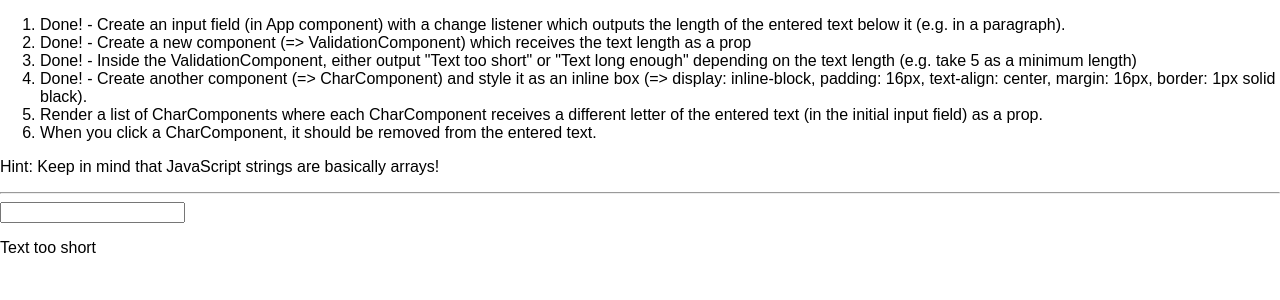
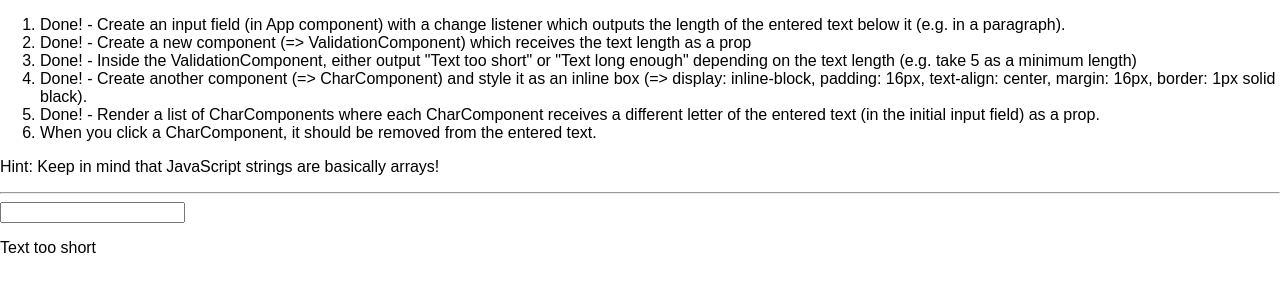
Before and after one commit to W3AI/react-solver-template, a React (Create React App) app: page / in a window 1280 px wide. Shown: the top 300 px of the page. Built offline with nearby package versions, Linux system fonts and the light colour scheme.

Commit message:
marked item 5 complete

```diff
--- a/src/App.js
+++ b/src/App.js
@@ -28,7 +28,7 @@ class App extends Component {
                     <li>Done! - Create a new component (=> ValidationComponent) which receives the text length as a prop</li>
                     <li>Done! - Inside the ValidationComponent, either output "Text too short" or "Text long enough" depending on the text length (e.g. take 5 as a minimum length)</li>
                     <li>Done! - Create another component (=> CharComponent) and style it as an inline box (=> display: inline-block, padding: 16px, text-align: center, margin: 16px, border: 1px solid black).</li>
-                    <li>Render a list of CharComponents where each CharComponent receives a different letter of the entered text (in the initial input field) as a prop.</li>
+                    <li>Done! - Render a list of CharComponents where each CharComponent receives a different letter of the entered text (in the initial input field) as a prop.</li>
                     <li>When you click a CharComponent, it should be removed from the entered text.</li>
                 </ol>
                 <p>Hint: Keep in mind that JavaScript strings are basically arrays!</p>
```
